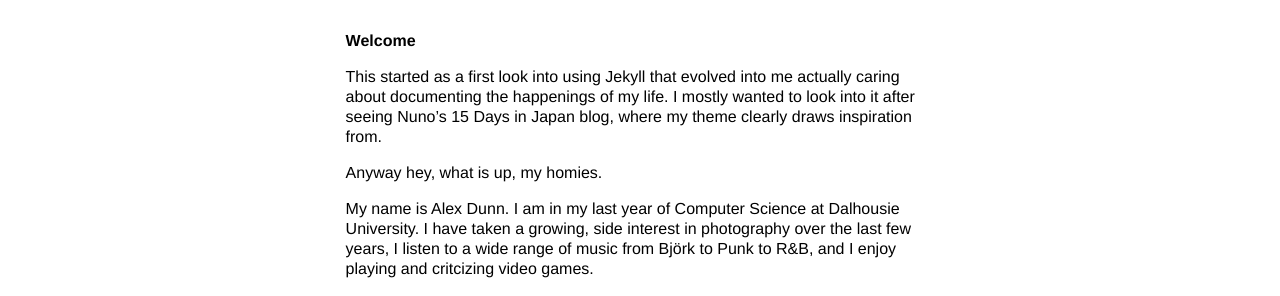
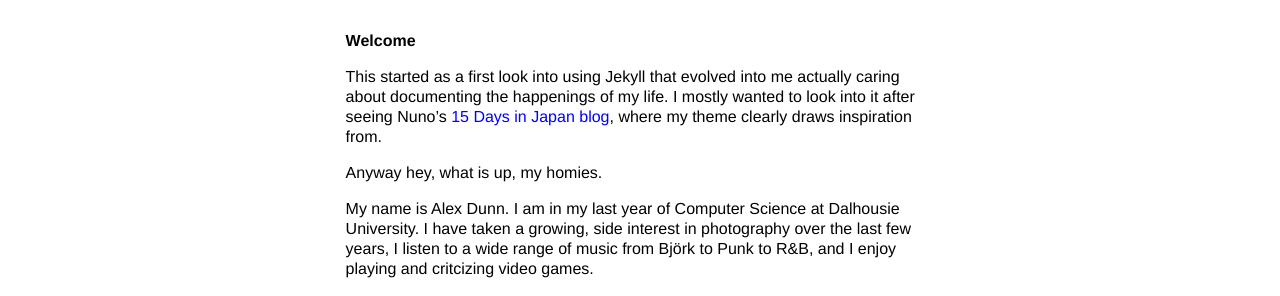
Before and after one commit to aadunn/blog, a Jekyll site: the page built from _posts/2018-03-09-first-post.md, in a window 1280 px wide. Shown: the part 911-1207 px from the top of the page. Built offline with Jekyll 4.4.1, drawn with Linux system fonts in a browser that asks for light colours; nearby versions of some CDN libraries.

Commit message:
changed post content link styling to make them more visible

```diff
--- a/_includes/footer.html
+++ b/_includes/footer.html
@@ -13,14 +13,14 @@
             {% endif %}
             </li>
             {% if site.email %}
-            <li><a style="text-decoration: none;" class="u-email" href="mailto:{{ site.email }}">{{ site.email }}</a></li>
+            <li><a class="u-email" href="mailto:{{ site.email }}">{{ site.email }}</a></li>
             {% endif %}
         </ul>
       </div>
 
       <div class="footer-col footer-col-2">
         <ul>
-          <li><a style="text-decoration: none;" href="github.com/aadunn"><i class="fab fa-github"></i>   aadunn</a></li>
+          <li><a href="github.com/aadunn"><i class="fab fa-github"></i>   aadunn</a></li>
         </ul>
       </div>
 
--- a/_sass/post.scss
+++ b/_sass/post.scss
@@ -41,4 +41,9 @@
 	width: 50%;
 	text-align: left;
 	z-index: 0;
+
+	a {
+		//text-decoration: underline;
+		color: blue;
+	}
 }
```
